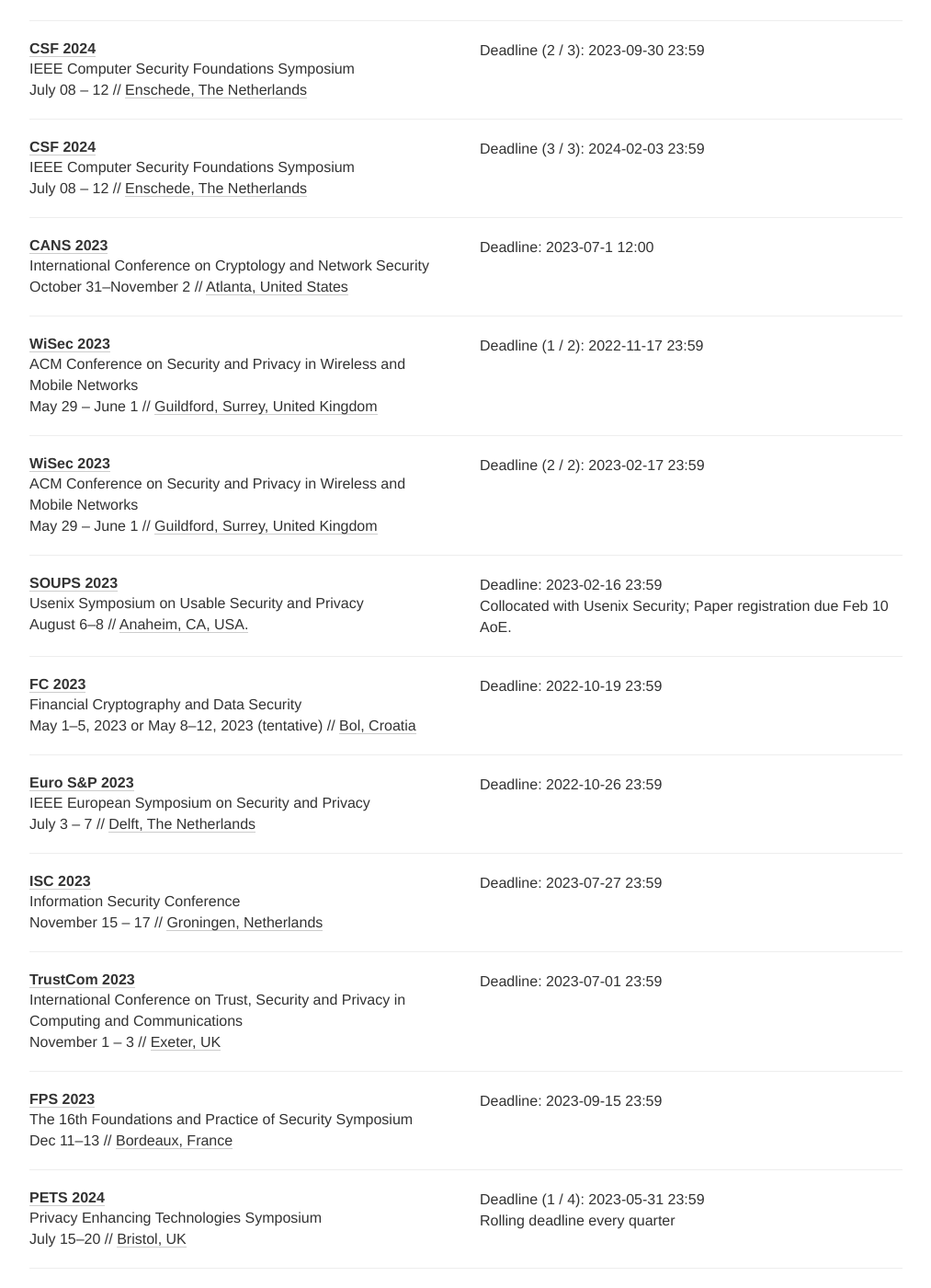
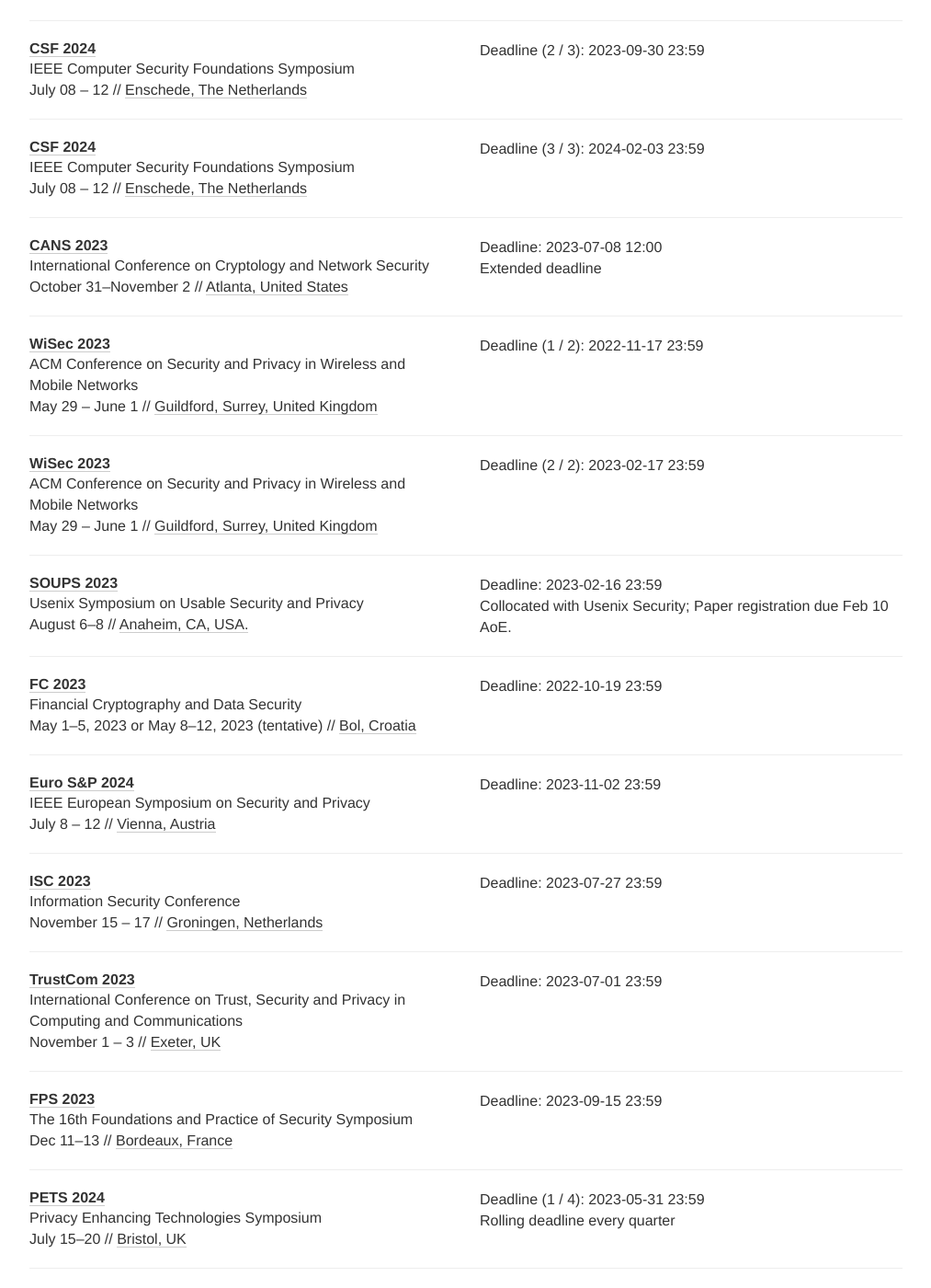
Before and after one commit to sec-deadlines/sec-deadlines.github.io, a Jekyll site: the page built from index.html, in a window 1280 px wide and 1400 px high, scrolled down 1986 px. Shown: the whole window at 92% size, without its empty margins (133-1146 px from the left). Built offline with Jekyll 4.4.1, drawn with Linux system fonts in a browser that asks for light colours; nearby versions of some CDN libraries; comment, search, counter and statistics services are not loaded.

Commit message:
Update Euro&SP 2024 and CANS 2023 deadlines

```diff
--- a/_data/conferences.yml
+++ b/_data/conferences.yml
@@ -86,11 +86,12 @@
   description: International Conference on Cryptology and Network Security
   year: 2023
   link: https://www.augusta.edu/ccs/conferences/cans2023/
-  deadline: ["2023-07-1 12:00"]
+  deadline: ["2023-07-08 12:00"]
   timezone: Etc/UTC
   date: October 31-November 2
   place: Atlanta, United States
   tags: [SEC, CRYPTO, CONF]
+  comment: Extended deadline
 
 - name: WiSec
   description: ACM Conference on Security and Privacy in Wireless and Mobile Networks
@@ -124,11 +125,11 @@
 
 - name: Euro S&P
   description: IEEE European Symposium on Security and Privacy
-  year: 2023
-  link: https://www.ieee-security.org/TC/EuroSP2023/
-  deadline: ["2022-10-26 23:59"]
-  date: "July 3 - 7"
-  place: Delft, The Netherlands
+  year: 2024
+  link: https://eurosp2024.ieee-security.org/
+  deadline: ["2023-11-02 23:59"]
+  date: "July 8 - 12"
+  place: Vienna, Austria
   tags: [SEC, PRIV, CONF]
 
 - name: ISC
```
